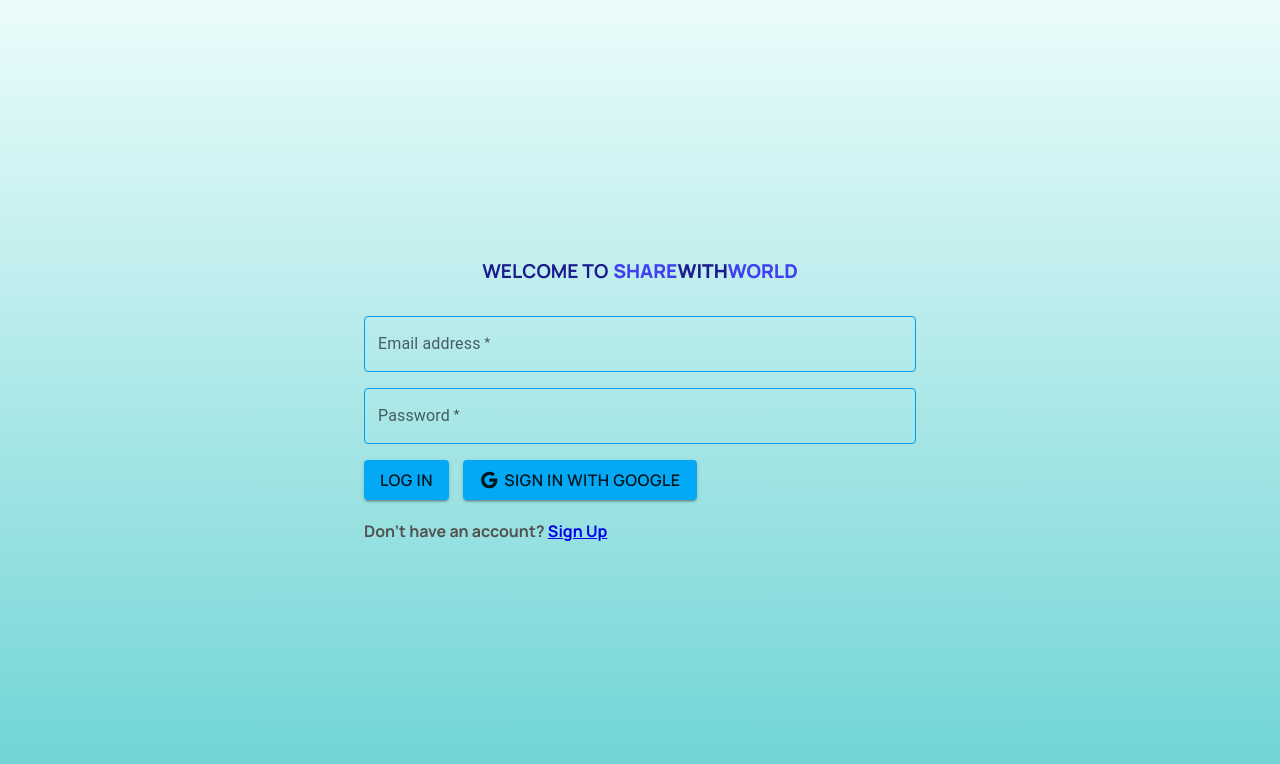
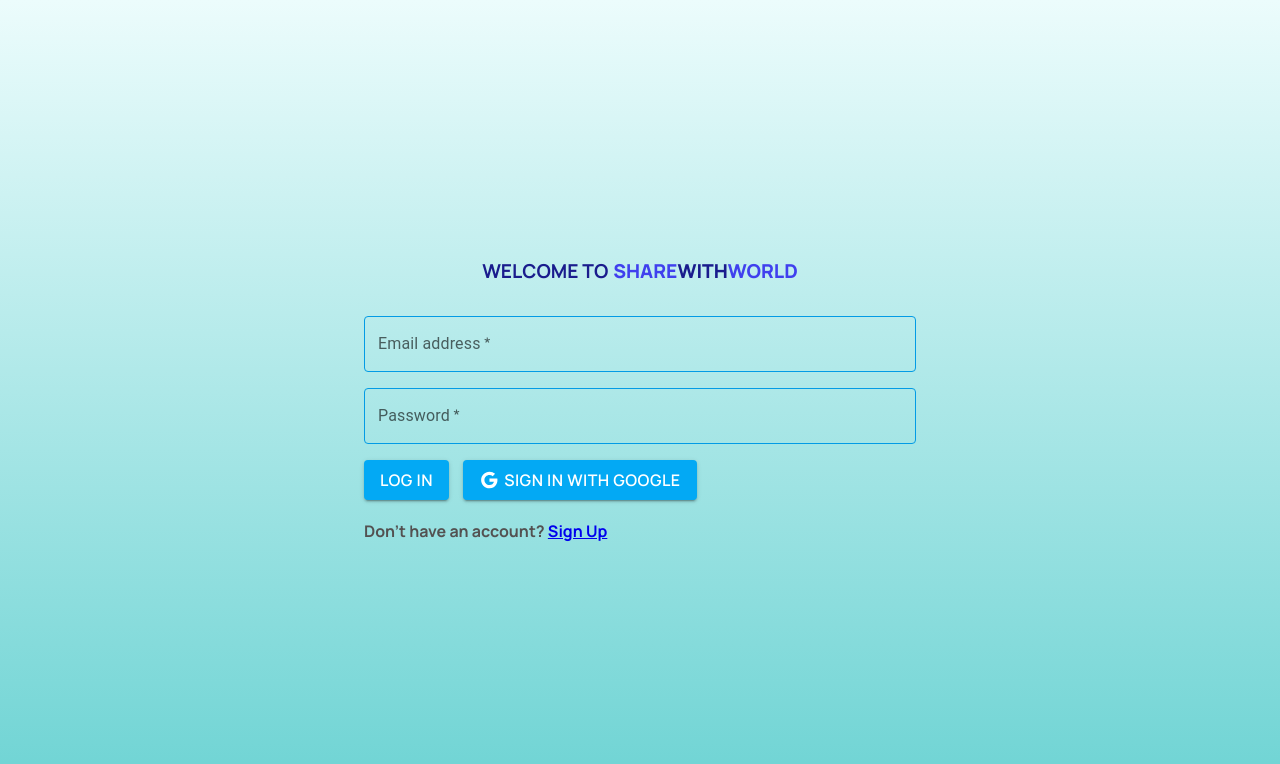
Before and after one commit to Kaybangz/shareWithWorld, a React (Create React App) app: page /#/ in a window 1280 px wide. Shown: the top 764 px of the page. Built offline with nearby package versions, Linux system fonts and the light colour scheme; no server answers.

Commit message:
changed colors

```diff
--- a/src/components/LogInForm/LogInForm.jsx
+++ b/src/components/LogInForm/LogInForm.jsx
@@ -39,7 +39,7 @@ const InputTextField = styled(TextField)({
 
 // BUTTON STYLING
 const ColoredButton = styled(Button)(({ theme }) => ({
-  color: theme.palette.getContrastText(lightBlue[500]),
+  color: "white",
   fontSize: "clamp(.8rem, 1.5vw, 1rem)",
   fontWeight: "600",
   fontFamily: "Manrope",
```
